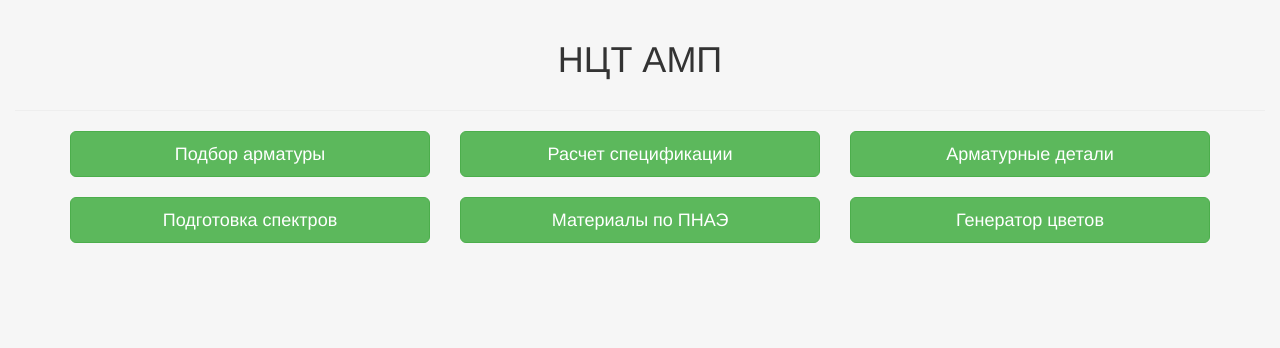
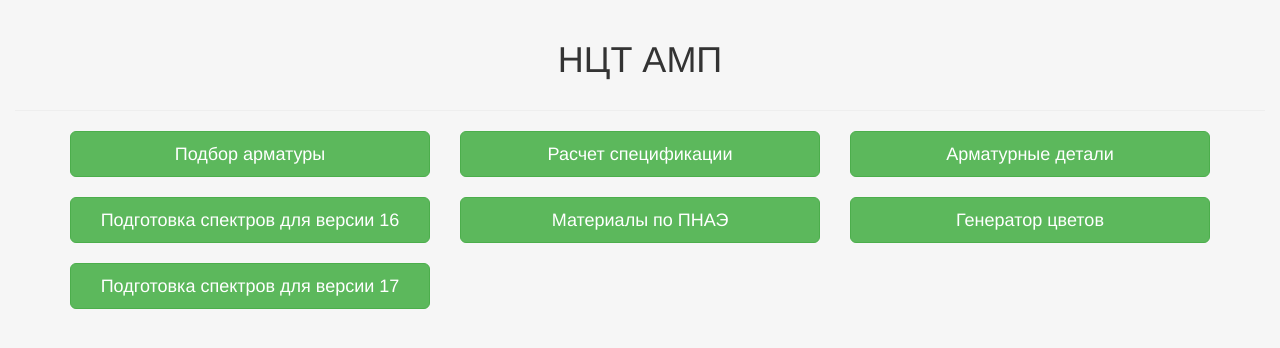
Before and after one commit to yburdin/nctamp, a Django app: template personal/templates/personal/index.html in a window 1280 px wide. Shown: the top 348 px of the page. Run offline with Django 3.2, Linux system fonts and the light colour scheme; the template is opened without the code that fills it, so the values that code supplies are empty; some libraries are stand-ins or nearby versions.

Commit message:
New button for new spectrum

```diff
--- a/personal/templates/personal/index.html
+++ b/personal/templates/personal/index.html
@@ -45,7 +45,7 @@
 
 			<div class='row'>
 				<div class='col-sm-4'>
-					<a href="/spectrum" class="btn btn-success btn-lg btn-block" role="button">Подготовка спектров</a>
+					<a href="/spectrum" class="btn btn-success btn-lg btn-block" role="button">Подготовка спектров для версии 16</a>
 				</div>
 
 				<div class='col-sm-4'>
@@ -57,6 +57,14 @@
 				</div>
 
 			</div>
+			<br>
+
+			<div class='row'>
+				<div class='col-sm-4'>
+					<a href="/spectrum_v17" class="btn btn-success btn-lg btn-block" role="button">Подготовка спектров для версии 17</a>
+				</div>
+			</div>
+			<br>
 		</div>
 	</div>
 
--- a/spectrum/templates/spectrum/spectrum_index.html
+++ b/spectrum/templates/spectrum/spectrum_index.html
@@ -31,7 +31,7 @@
 
 				<div class='col-xs-10'>
 					<center>
-					<h1>Подготовка спектров для APM Structure3D<h1>
+					<h1>Подготовка спектров для APM Structure3D v16 и ниже</h1>
 					</center>
 				</div>
 			</div>
```
